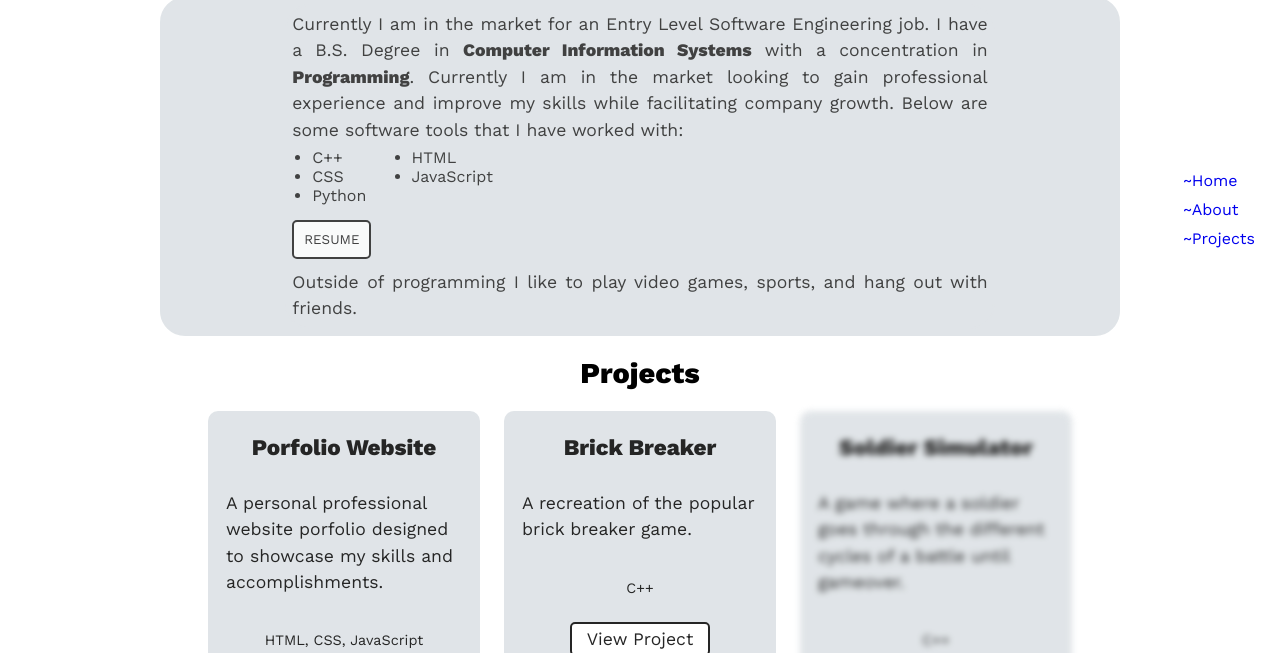
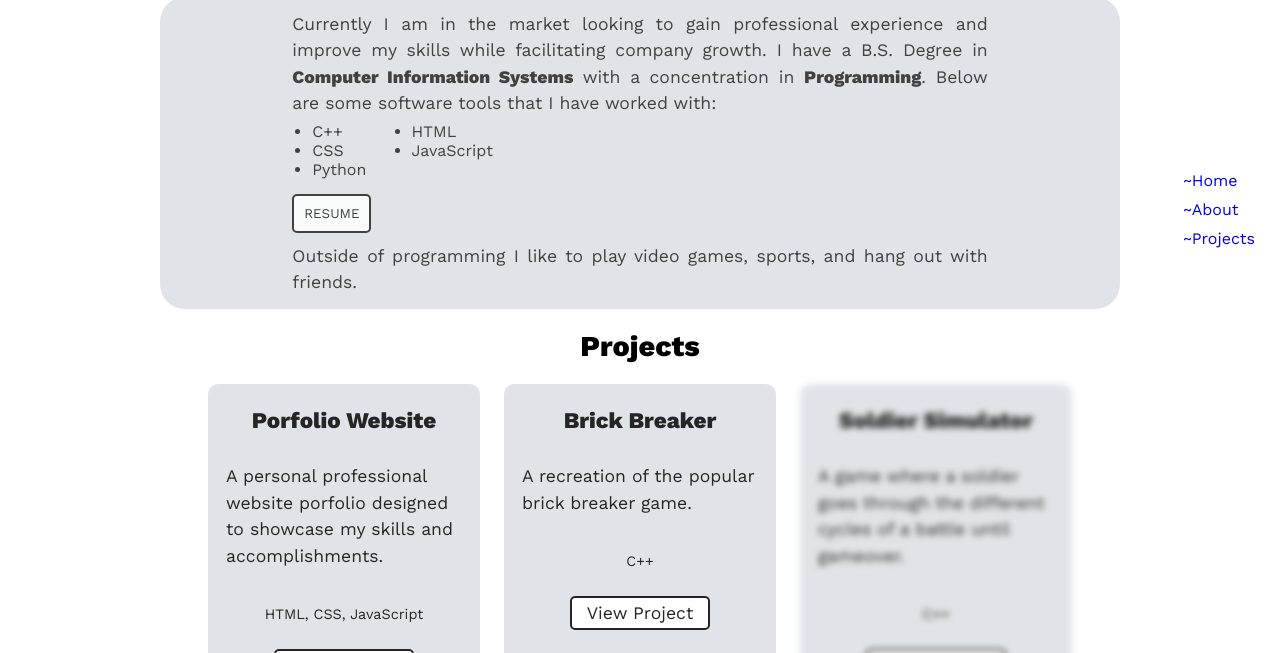
Before and after one commit to lentay-byte/lentay-byte.github.io, a plain HTML site: page index.html in a window 1280 px wide. Shown: the part 447-1100 px from the top of the page. Drawn offline with nearby package versions, Linux system fonts and the light colour scheme.

Commit message:
update index

```diff
--- a/index.html
+++ b/index.html
@@ -34,10 +34,10 @@
             <h2 id="aboutid">About Me</h2>
             <div class="about">
                 <div class="info-align">
-                    <p>Currently I am in the market for an Entry Level Software Engineering job.
+                    <p>Currently I am in the market looking to gain professional experience
+                        and improve my skills while facilitating company growth.
                         I have a B.S. Degree in <strong>Computer Information Systems</strong> with a concentration in
-                        <strong>Programming</strong>. Currently I am in the market looking to gain professional experience
-                        and improve my skills while facilitating company growth. Below are some software
+                        <strong>Programming</strong>. Below are some software
                         tools that I have worked with:
                     </p>
                     <ul class="skills-list">
```
